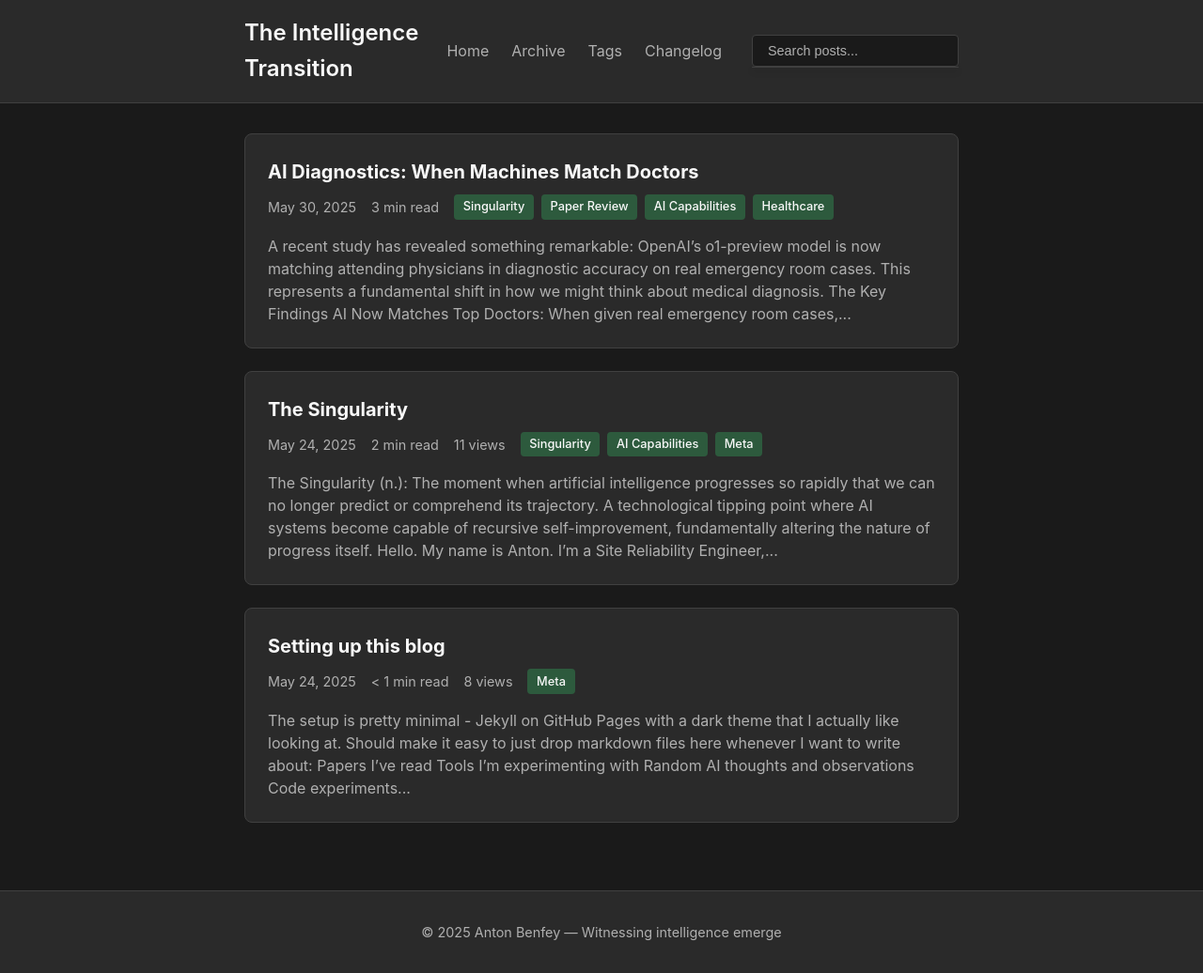
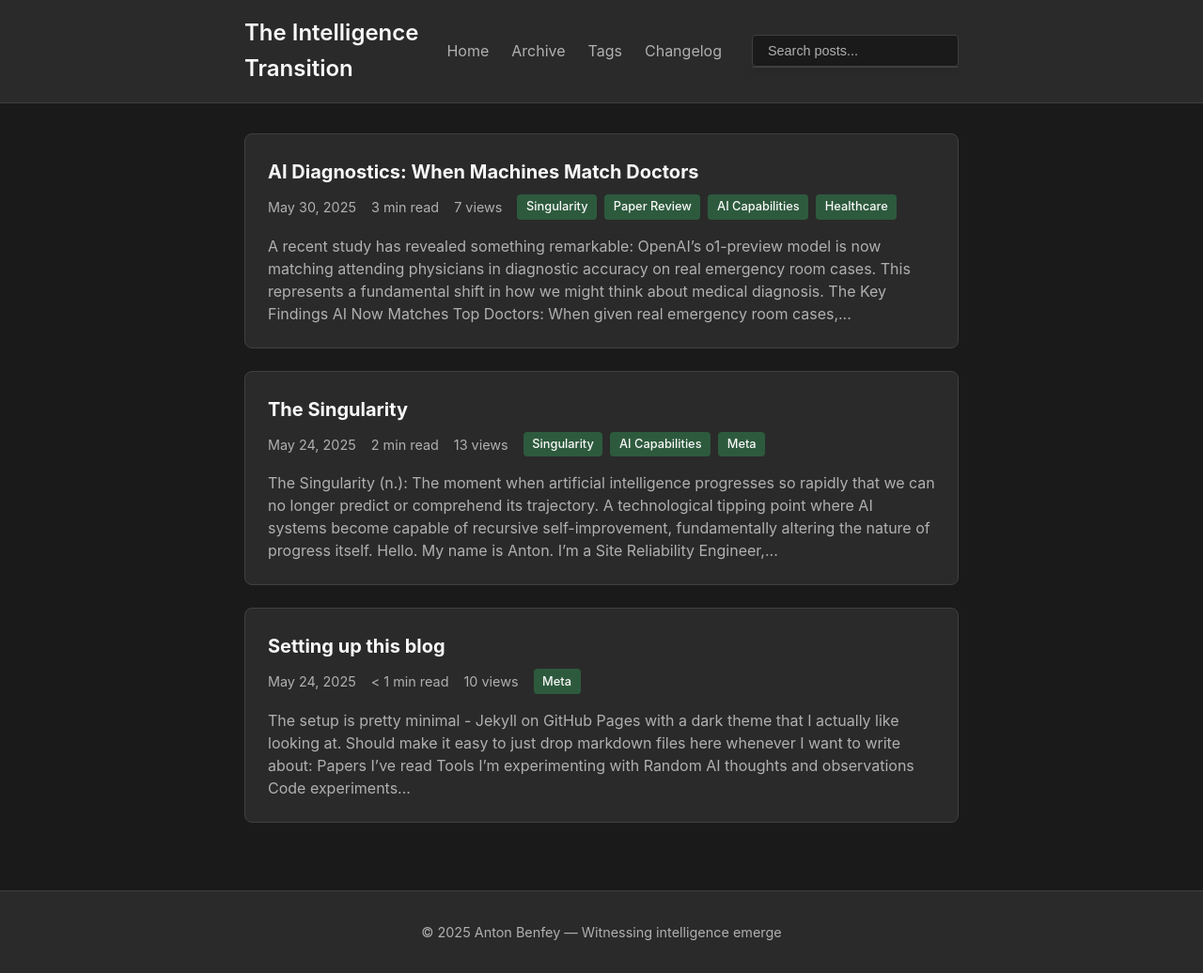
Before and after one commit to Benfey/benfey.github.io, a Jekyll site: the page built from index.html, in a window 1280 px wide. Shown: the whole page at 94% size. Built offline with Jekyll 4.4.1, drawn with Linux system fonts in a browser that asks for light colours; the list of posts is cut into pages by our own code; comment, search, counter and statistics services are not loaded.

Commit message:
Update view counters - 2025-05-31 00:11 UTC

```diff
--- a/_data/views.json
+++ b/_data/views.json
@@ -1,9 +1,10 @@
 {
-  "/": 30,
-  "/2025/05/24/the-singularity/": 11,
-  "/changelog": 10,
-  "/tags": 10,
-  "/archive": 9,
-  "/2025/05/24/first-post/": 8,
+  "/": 40,
+  "/2025/05/24/the-singularity/": 13,
+  "/changelog": 13,
+  "/tags": 12,
+  "/archive": 11,
+  "/2025/05/24/first-post/": 10,
+  "/2025/05/30/ai-diagnostic-superhuman/": 7,
   "/2025/05/24/the-intelligence-transition/": 5
 }
```
